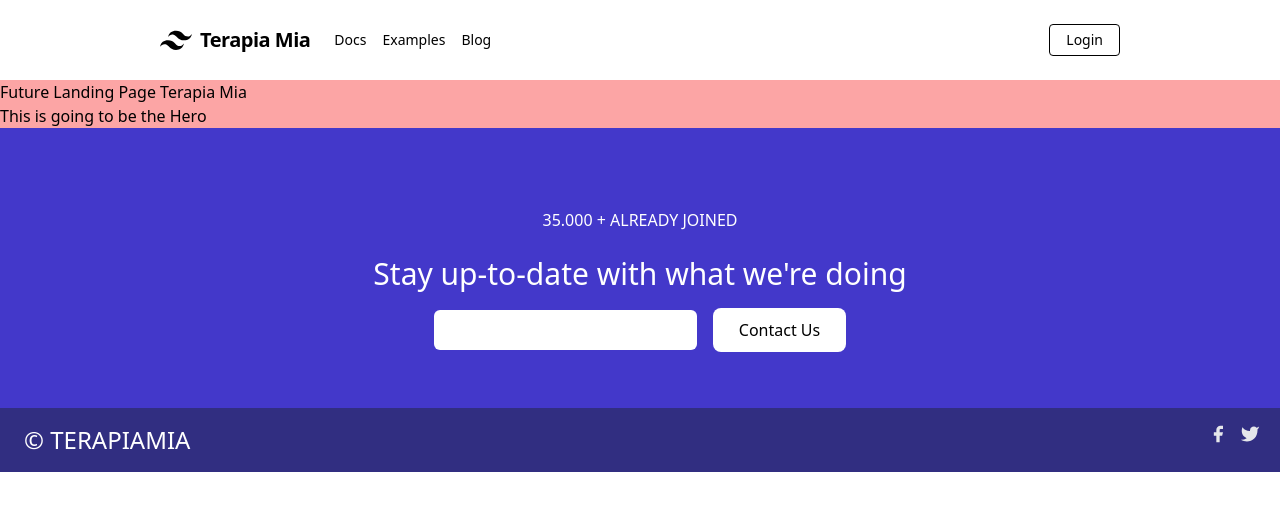
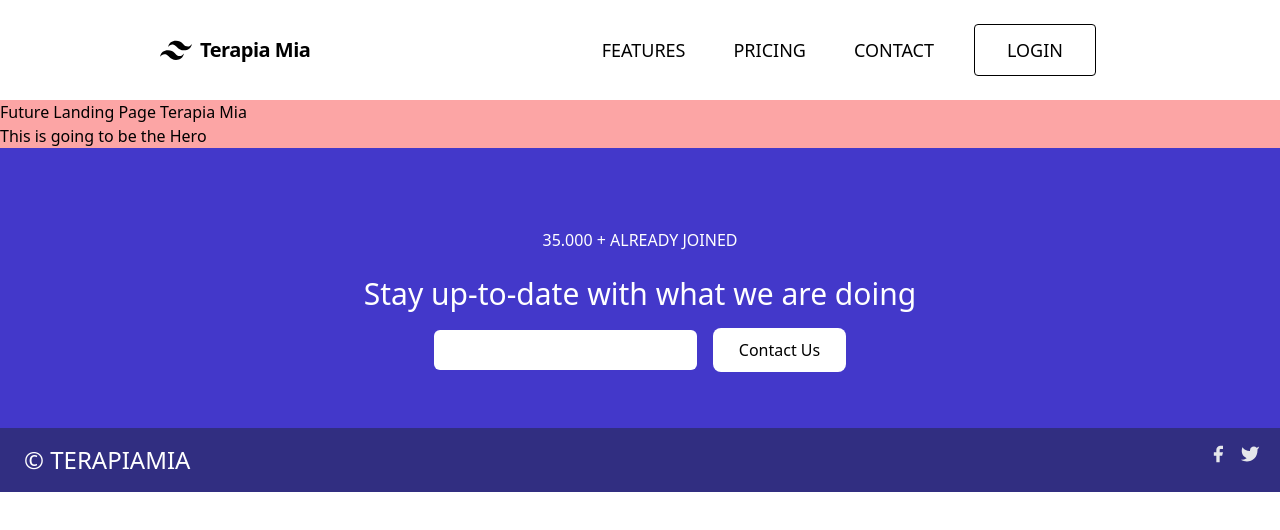
Before and after one commit to joelmatiasduran/landing-tmia, a Next.js app: page / in a window 1280 px wide. Shown: the top 530 px of the page. Built offline with nearby package versions, Linux system fonts and the light colour scheme.

Commit message:
Font Size Navbar

```diff
--- a/components/Footer.tsx
+++ b/components/Footer.tsx
@@ -9,7 +9,7 @@ const Footer: React.FC = () => {
         <footer className="text-white body-font bg-indigo-700">
           <div className="container px-5 py-14 mx-auto flex md:items-center lg:items-center md:flex-col md:flex-nowrap flex-wrap flex-col">
             <h3 className="py-6">35.000 + ALREADY JOINED</h3>
-            <h3 className="text-3xl">Stay up-to-date with what we're doing</h3>
+            <h3 className="text-3xl">Stay up-to-date with what we are doing</h3>
             <div className="flex flex-row items-center justify-center pt-4">
               <input className="py-2 px-4 rounded-md text-black" />
               <button className="ml-4 px-6 py-2 text-black hover:text-red-400 bg-white border-2 border-transparent hover:border-red-400 rounded-lg duration-300">
@@ -33,9 +33,9 @@ const Footer: React.FC = () => {
                 <a className="text-2xl text-gray-200">
                   <svg
                     fill="currentColor"
-                    stroke-linecap="round"
-                    stroke-linejoin="round"
-                    stroke-width="2"
+                    strokeLinecap="round"
+                    strokeLinejoin="round"
+                    strokeWidth="2"
                     className="w-5 h-5"
                     viewBox="0 0 24 24"
                   >
@@ -45,9 +45,9 @@ const Footer: React.FC = () => {
                 <a className="ml-3 text-2xl text-gray-200">
                   <svg
                     fill="currentColor"
-                    stroke-linecap="round"
-                    stroke-linejoin="round"
-                    stroke-width="2"
+                    strokeLinecap="round"
+                    strokeLinejoin="round"
+                    strokeWidth="2"
                     className="w-5 h-5"
                     viewBox="0 0 24 24"
                   >
--- a/components/Navbar.tsx
+++ b/components/Navbar.tsx
@@ -36,32 +36,31 @@ const Navbar: React.FC = () => {
           </button>
         </div>
         <div className="w-full block flex-grow lg:flex lg:items-center lg:w-auto">
-          <div className="text-sm lg:flex-grow">
+          <div className="text-sm lg:flex-grow"></div>
+          <div>
             <a
               href="#responsive-header"
-              className="block mt-4 lg:inline-block lg:mt-0 text-black hover:text-white mr-4"
+              className="block px-4 mt-4 lg:inline-block lg:mt-0 text-black mr-4 text-lg hover:text-red-400"
             >
-              Docs
+              FEATURES
             </a>
             <a
               href="#responsive-header"
-              className="block mt-4 lg:inline-block lg:mt-0 text-black hover:text-white mr-4"
+              className="block px-4 mt-4 lg:inline-block lg:mt-0 text-black mr-4 text-lg hover:text-red-400"
             >
-              Examples
+              PRICING
             </a>
             <a
               href="#responsive-header"
-              className="block mt-4 lg:inline-block lg:mt-0 text-black hover:text-white"
+              className="block px-4 mt-4 lg:inline-block lg:mt-0 text-black text-lg hover:text-red-400"
             >
-              Blog
+              CONTACT
             </a>
-          </div>
-          <div>
             <a
               href="#"
-              className="inline-block text-sm px-4 py-2 leading-none border rounded text-black border-black hover:border-red-400 hover:text-red-400 hover:bg-white mt-4 lg:mt-0 duration-300"
+              className="inline-block mx-6 px-8 py-4 leading-none border rounded text-black border-black text-lg hover:border-red-400 hover:text-red-400 hover:bg-white mt-4 lg:mt-0 duration-300"
             >
-              Login
+              LOGIN
             </a>
           </div>
         </div>
--- a/package.json
+++ b/package.json
@@ -2,6 +2,7 @@
   "private": true,
   "scripts": {
     "dev": "next",
+    "lint": "next lint",
     "build": "next build",
     "start": "next start",
     "type-check": "tsc"
@@ -17,6 +18,8 @@
     "@types/react": "^17.0.2",
     "@types/react-dom": "^17.0.1",
     "autoprefixer": "^10.4.2",
+    "eslint": "8.7.0",
+    "eslint-config-next": "12.0.8",
     "postcss": "^8.4.5",
     "tailwindcss": "^3.0.15",
     "typescript": "4.0"
```
Also changed, not shown: .eslintrc.json (added), 1 other file (tests, documents, lock files or other folders).
